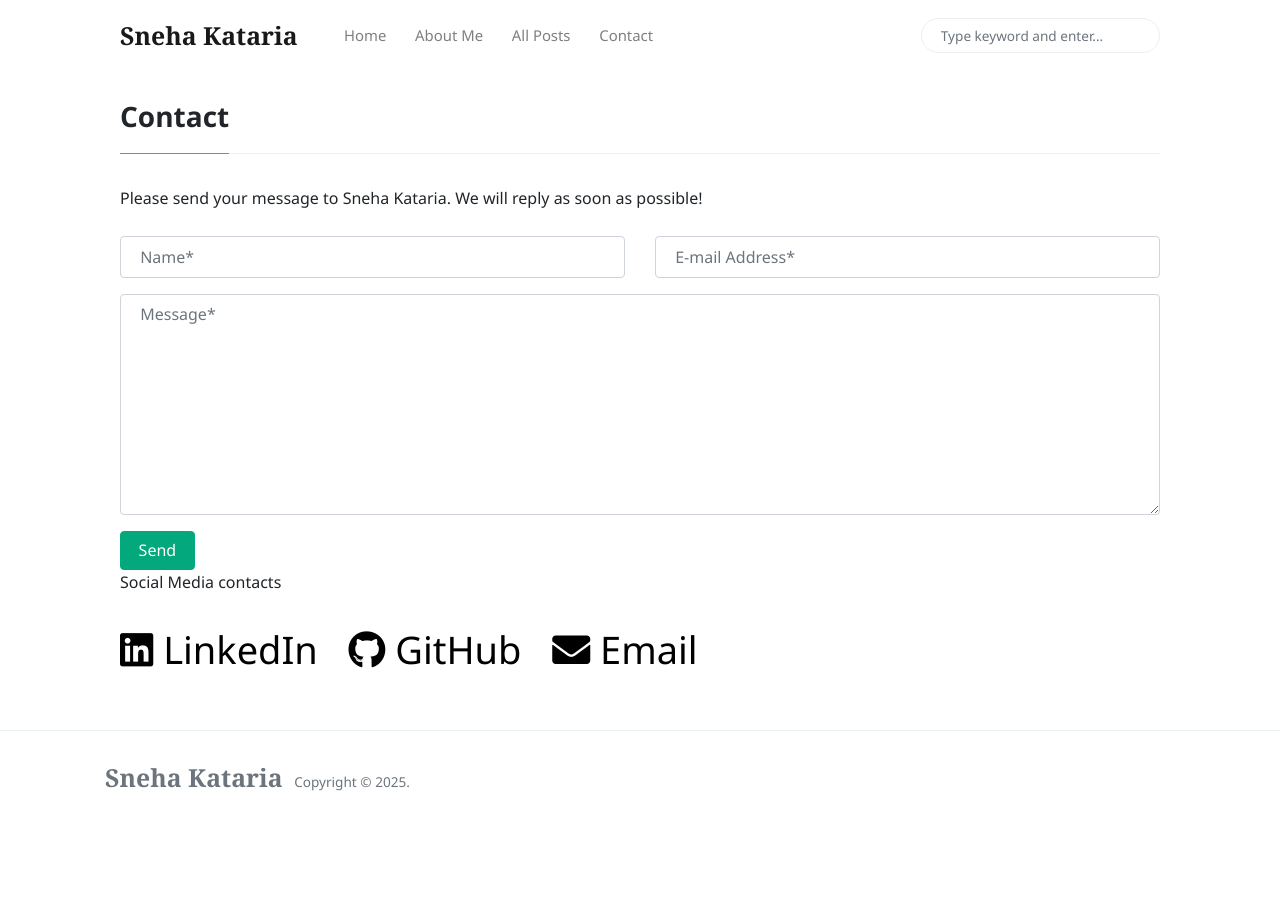
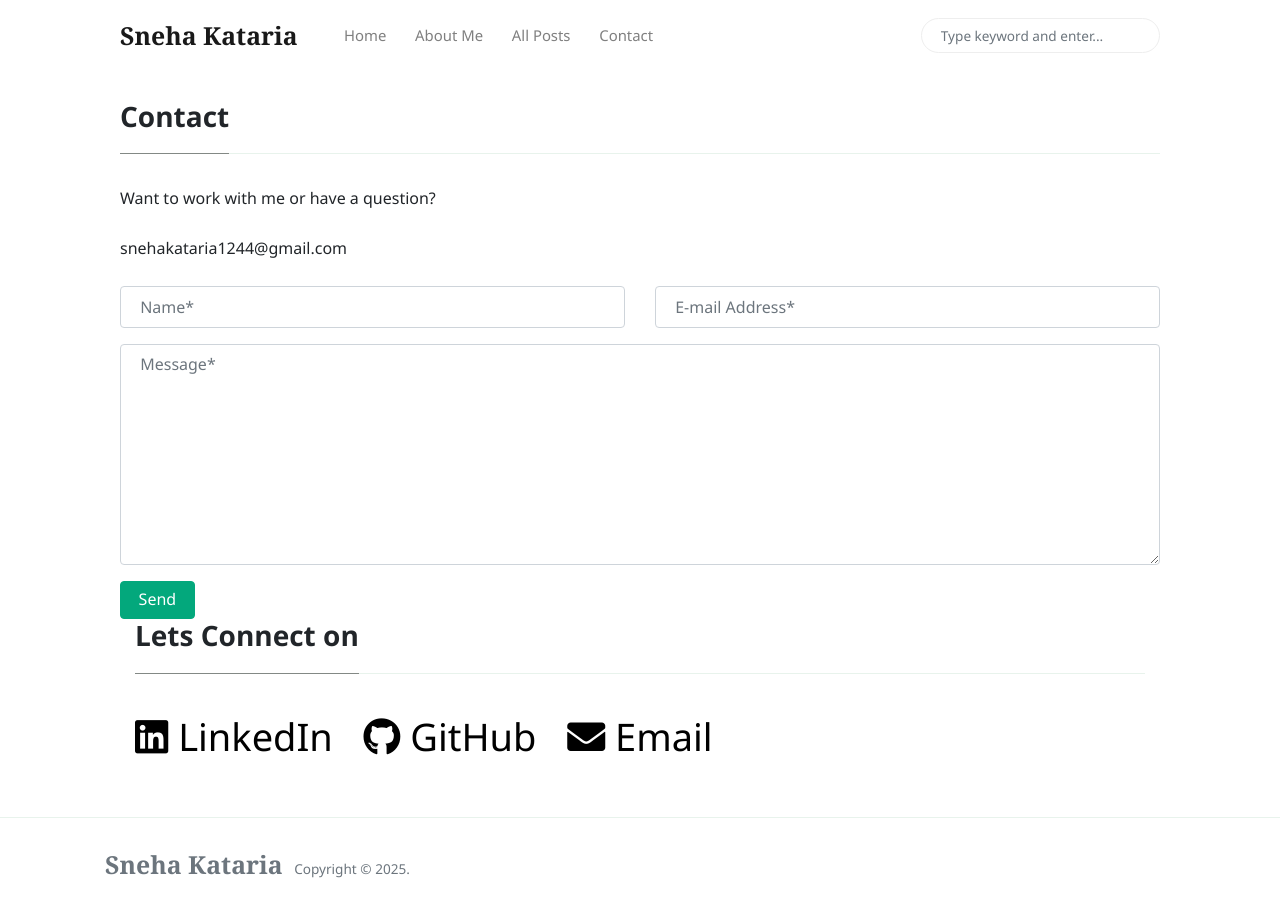
Before and after one commit to sneha-kataria/blog, a Jekyll site: the page built from _pages/contact.md, in a window 1280 px wide. Built offline with Jekyll 4.4.1, drawn with Linux system fonts in a browser that asks for light colours; nearby versions of some CDN libraries.

Commit message:
Added contact me.

```diff
--- a/_pages/contact.md
+++ b/_pages/contact.md
@@ -4,7 +4,8 @@ permalink: "/contact.html"
 ---
 
 <form action="https://formspree.io/f/xovengga" method="POST">
-<p class="mb-4">Please send your message to {{site.name}}. We will reply as soon as possible!</p>
+<p class="mb-4">Want to work with me or have a question?</p>
+<p class="mb-4">snehakataria1244@gmail.com</p>
 <div class="form-group row">
 <div class="col-md-6">
 <input class="form-control" type="text" name="name" placeholder="Name*" required>
@@ -17,9 +18,9 @@ permalink: "/contact.html"
 <input class="btn btn-success" type="submit" value="Send">
 </form>
 
-<div class="contact-links">
+<div class="container">
     <!-- LinkedIn -->
-    <p class="mb-4">Social Media contacts </p>
+    <h3 class="font-weight-bold spanborder"><span>Lets Connect on </span></h3>
     <div class="contact-item">
         <a href="https://www.linkedin.com/in/snehakataria/" target="_blank" style="font-size:38px;color: black;">
             <i class="fab fa-linkedin"></i>
```
